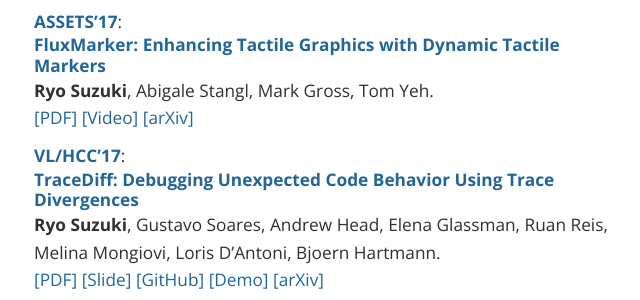
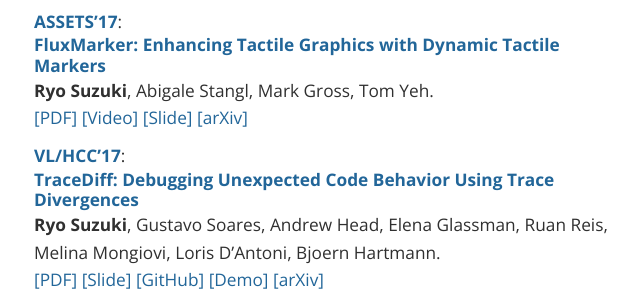
Before and after one commit to ryooopan/homepage, a Jekyll site: the page built from index.md, in a window 1280 px wide and 900 px high, scrolled down 948 px. Shown: the part 154-454 px from the top of the window, without its empty margins (317-957 px from the left). Built offline with Jekyll 4.4.1, drawn with Linux system fonts in a browser that asks for light colours; nearby versions of some CDN libraries; comment, search, counter and statistics services are not loaded; our own code applies the rules of GitHub Pages for plain Markdown files.

Commit message:
Add slide for ASSETS

```diff
--- a/index.md
+++ b/index.md
@@ -51,6 +51,7 @@
 <br>
 [[PDF]](/publications/assets-2017-fluxmarker.pdf)
 [[Video]](https://youtu.be/VbwIZ9V6i_g)
+[[Slide]](/publications/assets-2017-fluxmarker-slide.pdf)
 [[arXiv]](https://arxiv.org/abs/1708.03783)
 
 
```
Also changed, not shown: 1 other file.
